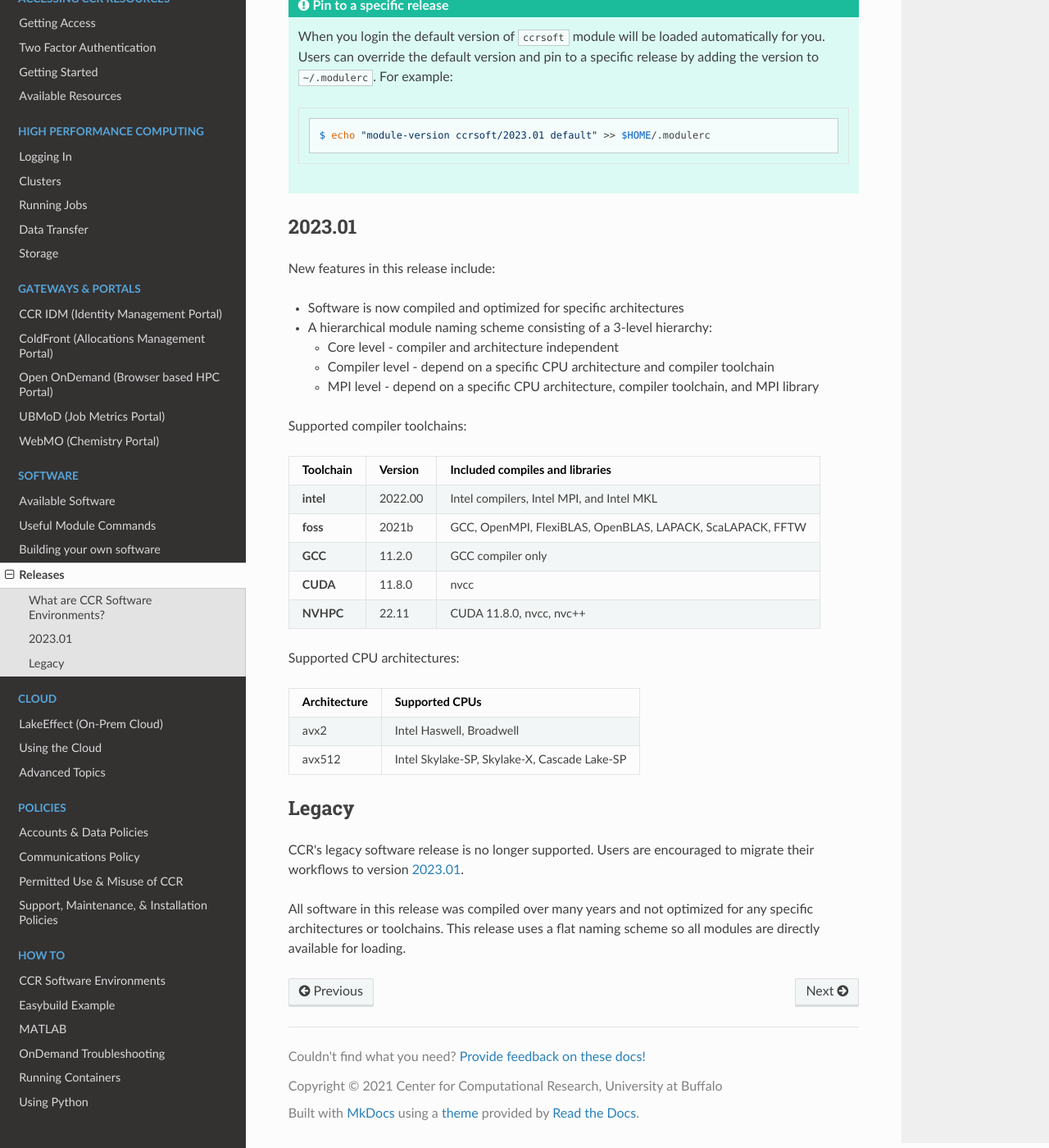
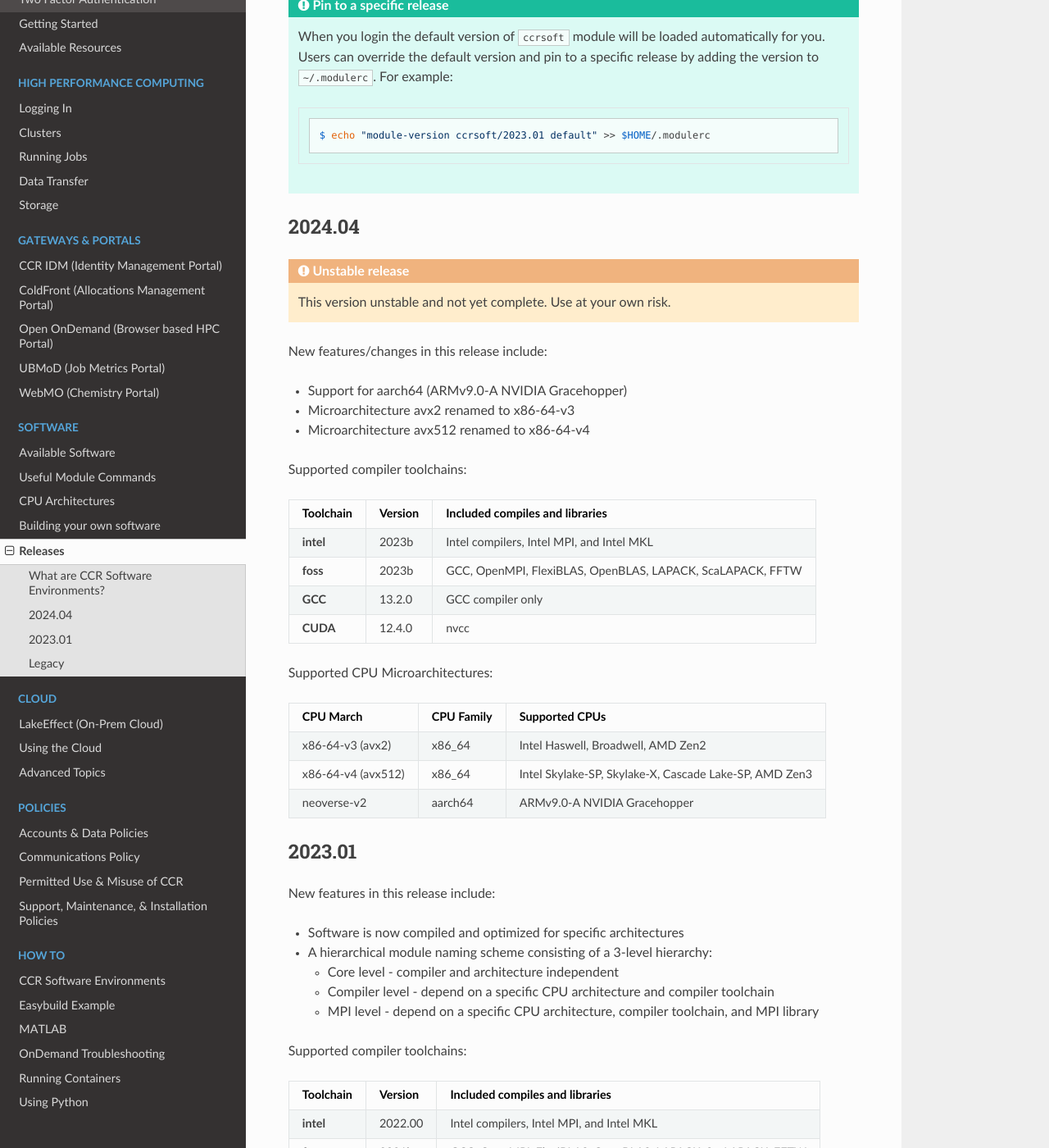
Before and after one commit to ubccr/ccrdocs, an MkDocs documentation site: the page built from pages/software/releases.md, in a window 1280 px wide and 1400 px high, scrolled down 770 px. Shown: the whole window at 82% size. Built offline with MkDocs 1.6.1, drawn with Linux system fonts in a browser that asks for light colours; nearby versions of some CDN libraries; some of the changed text lies outside the part shown.

Commit message:
Add notes on microarchitecture support

````diff
--- a/mkdocs.yml
+++ b/mkdocs.yml
@@ -64,6 +64,7 @@ nav:
   - Software:
     - Available Software: software/modules.md
     - Useful Module Commands: software/module-commands.md
+    - CPU Architectures: software/march.md
     - Building your own software: software/building.md
     - Releases: software/releases.md
   - Cloud:
--- a/pages/software/releases.md
+++ b/pages/software/releases.md
@@ -38,6 +38,34 @@ $ module load ccrsoft/2023.01
     $ echo "module-version ccrsoft/2023.01 default" >> $HOME/.modulerc
     ```
 
+## 2024.04
+
+!!! Warning "Unstable release"
+    This version unstable and not yet complete. Use at your own risk.
+
+New features/changes in this release include:
+
+- Support for aarch64 (ARMv9.0-A NVIDIA Gracehopper)
+- Microarchitecture avx2 renamed to x86-64-v3
+- Microarchitecture avx512 renamed to x86-64-v4
+
+Supported compiler toolchains:
+
+| Toolchain   | Version | Included compiles and libraries                              |
+| ----------- | ------- | ------------------------------------------------------------ |
+| **intel**   | 2023b   | Intel compilers, Intel MPI, and Intel MKL                    |
+| **foss**    | 2023b   | GCC, OpenMPI, FlexiBLAS, OpenBLAS, LAPACK, ScaLAPACK, FFTW   |
+| **GCC**     | 13.2.0  | GCC compiler only                                            |
+| **CUDA**    | 12.4.0  | nvcc                                                         |
+
+Supported CPU Microarchitectures:
+
+| CPU March          | CPU Family  | Supported CPUs                                         |
+| ------------------ | ----------- | ------------------------------------------------------ |
+| x86-64-v3 (avx2)   |  x86\_64    | Intel Haswell, Broadwell, AMD Zen2                     |
+| x86-64-v4 (avx512) |  x86\_64    | Intel Skylake-SP, Skylake-X, Cascade Lake-SP, AMD Zen3 |
+| neoverse-v2        |  aarch64    | ARMv9.0-A NVIDIA Gracehopper                           |
+
 ## 2023.01
 
 New features in this release include:
@@ -58,7 +86,7 @@ Supported compiler toolchains:
 | **CUDA**    | 11.8.0  | nvcc                                                         |
 | **NVHPC**   | 22.11   | CUDA 11.8.0, nvcc, nvc++                                     |
 
-Supported CPU architectures:
+Supported CPU Microarchitectures:
 
 | Architecture  | Supported CPUs                                             |
 | ------------- | ---------------------------------------------------------- |
````
Also changed, not shown: other parts of pages/software/releases.md (+1 -1 lines), pages/software/march.md (added, +75 -0 lines).
